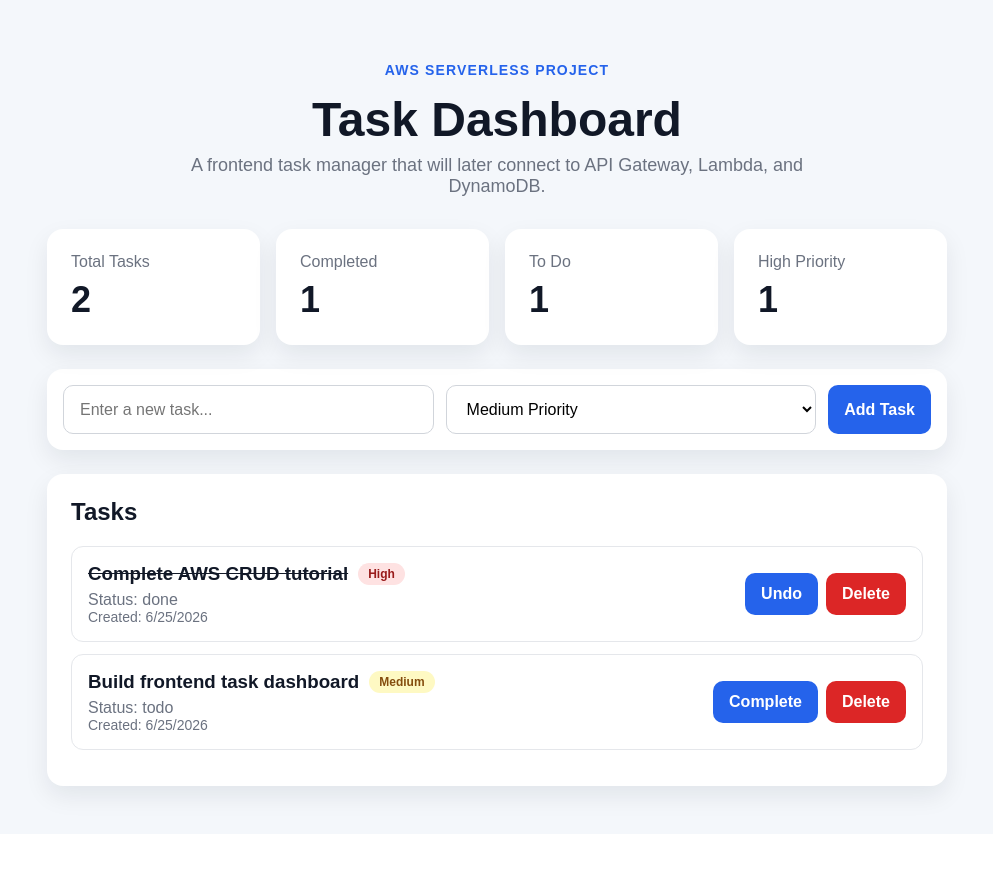
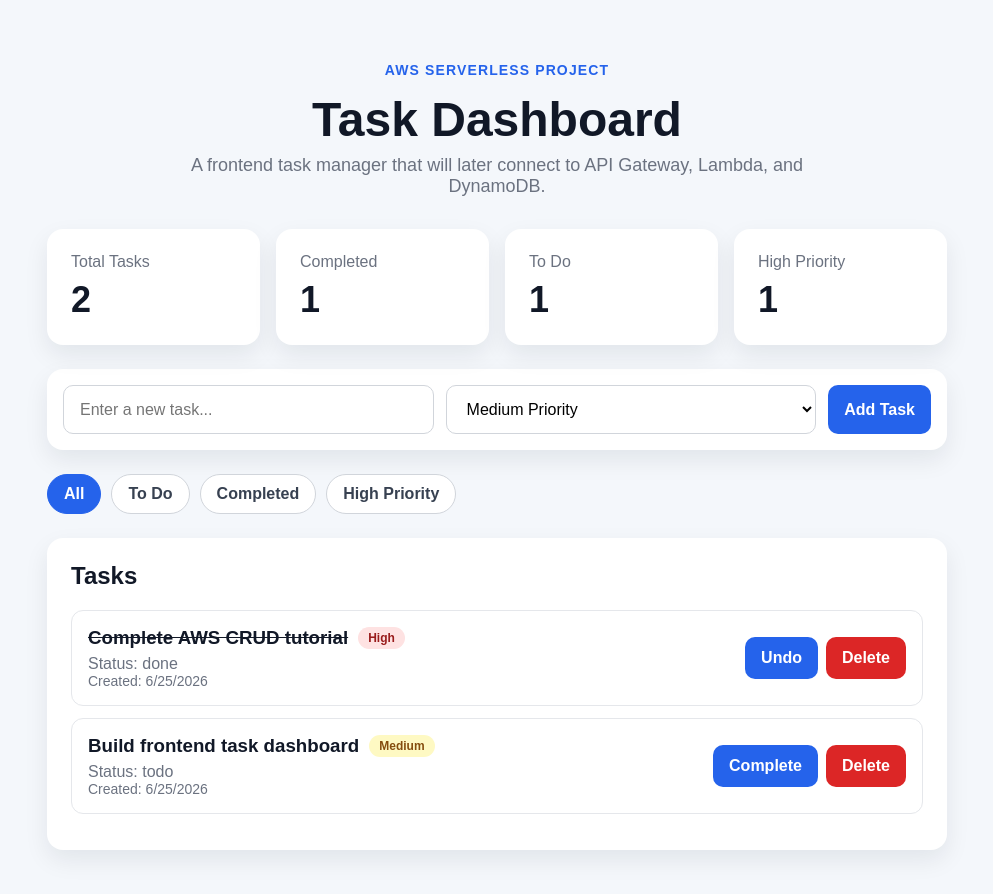
Before and after one commit to anitajiang8/aws-task-dashboard, a React (Vite) app: page / in a window 1280 px wide. Shown: the top 894 px of the page, without its empty margins (143-1136 px from the left). Before the commit the page ends 834 px from the top, so only its background shows below. Built offline with nearby package versions, Linux system fonts and the light colour scheme.

Commit message:
Add task filters

```diff
--- a/src/App.css
+++ b/src/App.css
@@ -88,6 +88,35 @@ h1 {
   font-weight: 700;
   cursor: pointer;
   background: #2563eb;
+  color: white;
+}
+
+.filter-bar {
+  display: flex;
+  gap: 10px;
+  flex-wrap: wrap;
+  margin-bottom: 24px;
+}
+
+.filter-bar button {
+  border: 1px solid #d1d5db;
+  background: white;
+  color: #374151;
+  border-radius: 999px;
+  padding: 10px 16px;
+  font-weight: 700;
+  cursor: pointer;
+}
+
+.filter-bar button:hover {
+  background: #eff6ff;
+  border-color: #2563eb;
+  color: #2563eb;
+}
+
+.filter-bar .active-filter {
+  background: #2563eb;
+  border-color: #2563eb;
   color: white;
 }
 
@@ -191,6 +220,10 @@ h1 {
     flex-direction: column;
   }
 
+  .filter-bar {
+    flex-direction: column;
+  }
+
   .task-item {
     flex-direction: column;
     align-items: flex-start;
--- a/src/App.jsx
+++ b/src/App.jsx
@@ -38,6 +38,7 @@ function App() {
 
   const [newTaskTitle, setNewTaskTitle] = useState("");
   const [newTaskPriority, setNewTaskPriority] = useState("medium");
+  const [activeFilter, setActiveFilter] = useState("all");
 
   useEffect(() => {
     localStorage.setItem(TASKS_STORAGE_KEY, JSON.stringify(tasks));
@@ -90,6 +91,22 @@ function App() {
     (task) => task.priority === "high"
   ).length;
 
+  const filteredTasks = tasks.filter((task) => {
+    if (activeFilter === "todo") {
+      return task.status === "todo";
+    }
+
+    if (activeFilter === "done") {
+      return task.status === "done";
+    }
+
+    if (activeFilter === "high") {
+      return task.priority === "high";
+    }
+
+    return true;
+  });
+
   return (
     <main className="app">
       <section className="dashboard">
@@ -110,8 +127,38 @@ function App() {
           onAddTask={handleAddTask}
         />
 
+        <div className="filter-bar">
+          <button
+            className={activeFilter === "all" ? "active-filter" : ""}
+            onClick={() => setActiveFilter("all")}
+          >
+            All
+          </button>
+
+          <button
+            className={activeFilter === "todo" ? "active-filter" : ""}
+            onClick={() => setActiveFilter("todo")}
+          >
+            To Do
+          </button>
+
+          <button
+            className={activeFilter === "done" ? "active-filter" : ""}
+            onClick={() => setActiveFilter("done")}
+          >
+            Completed
+          </button>
+
+          <button
+            className={activeFilter === "high" ? "active-filter" : ""}
+            onClick={() => setActiveFilter("high")}
+          >
+            High Priority
+          </button>
+        </div>
+
         <TaskList
-          tasks={tasks}
+          tasks={filteredTasks}
           onToggleComplete={handleToggleComplete}
           onDeleteTask={handleDeleteTask}
         />
```
